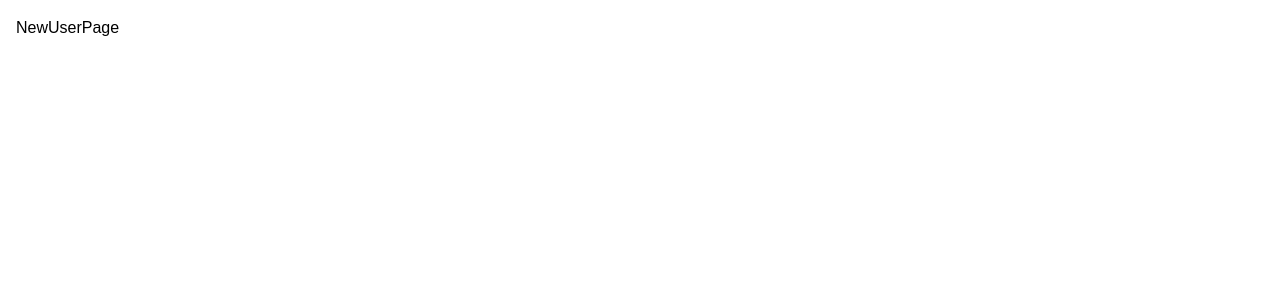
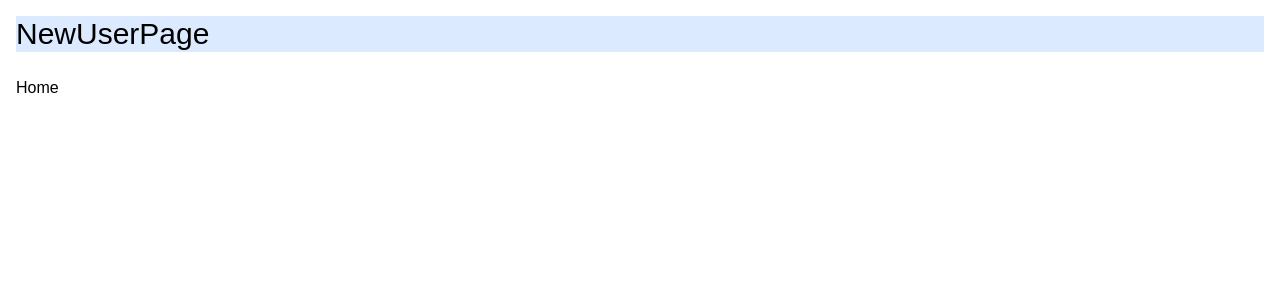
Before and after one commit to Alanimustafa/LRN-NEXTJS-MOSH, a Next.js app: page /users/new in a window 1280 px wide. Shown: the top 300 px of the page. Built offline with nearby package versions, Linux system fonts and the light colour scheme.

Commit message:
New user link has been updated

```diff
--- a/app/users/components/ProductCard.tsx
+++ b/app/users/components/ProductCard.tsx
@@ -10,6 +10,7 @@ const ProductCard = () => {
     <div>
         <div>ProductCard</div>
         <Link href="/">Home</Link>
+
         <br />
         <AddToCart/>
     </div>
--- a/app/users/new/page.tsx
+++ b/app/users/new/page.tsx
@@ -1,8 +1,15 @@
 import React from 'react'
+import Link from 'next/link'
 
 const NewUserPage = () => {
   return (
-    <div>NewUserPage</div>
+    <>
+      <div>
+        <h1 className='text-3xl bg-blue-100'>NewUserPage</h1>
+        <br />
+        <Link href="/">Home</Link>
+      </div>
+    </>
   )
 }
 
--- a/app/users/page.tsx
+++ b/app/users/page.tsx
@@ -6,6 +6,8 @@ const UsersPage = () => {
     <>
         <div>UsersPage</div>
         <Link href="/">Home</Link>
+        <br />
+        <Link href='/users/new'>New user</Link>
     </>
   )
 }
```
